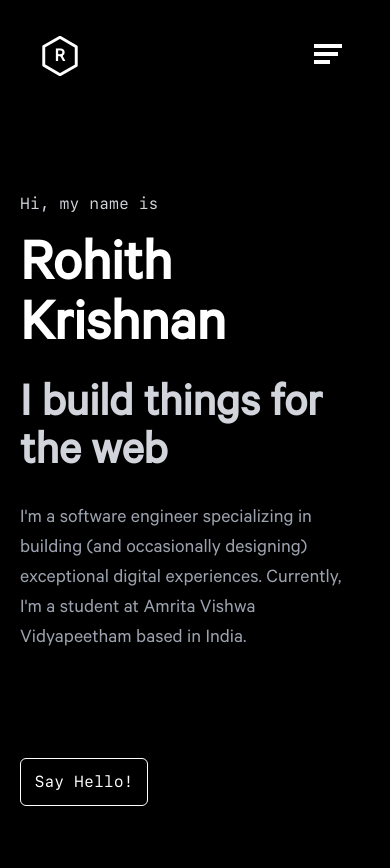
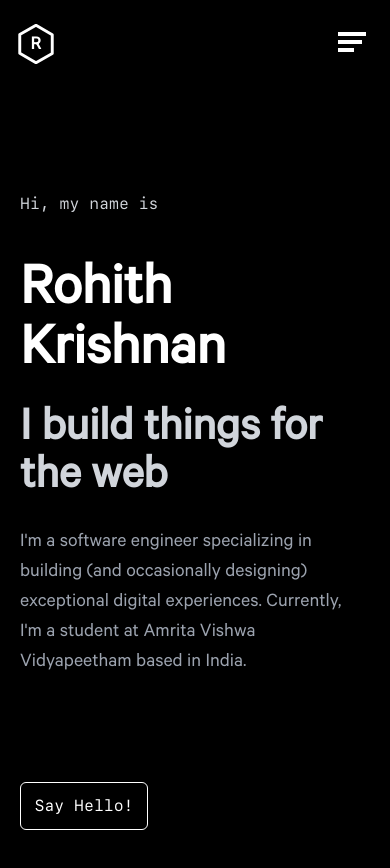
Before and after one commit to Rohithk2003/portfolio, a Next.js app: page / in a window 390 px wide. Shown: the top 868 px of the page. Built offline with nearby package versions, Linux system fonts and the light colour scheme; what tailwindcss-animated would draw is missing.

Commit message:
fixed navbar button placement and added function hide sidebar on overlay click

```diff
--- a/components/main.js
+++ b/components/main.js
@@ -16,7 +16,9 @@ export default function Main() {
 			id={"home"}
 			className={`home pop-up md:animate-9 animate-2 flex bg-black flex-wrap  flex-col w-full h-dvh xs:gap-3 gap-6 md:gap-15! lg:gap-12  md:pl-44 sm:pl-14 pl-5 md:p-20 sm:p-14 p-5 xs:pt-0 pt-20  pr-2 `}
 		>
-			<div className={`md:h-3 h-6 w-full text-gray-300 ${sf.className}`}>
+			<div
+				className={`md:h-3 md:mb-0 mb-6 h-6 w-full text-gray-300 ${sf.className}`}
+			>
 				Hi, my name is
 			</div>
 			<div
--- a/components/navbar.js
+++ b/components/navbar.js
@@ -54,7 +54,7 @@ export default function Navbar() {
 	return (
 		<div className="w-[100vw]! overflow-hidden">
 			<nav
-				className={`flex w-[100vw] h-28 z-[500] justify-between px-10 bg-black text-white relative items-center`}
+				className={`flex w-[100vw] h-28 z-[500] justify-between md:px-10 px-4 md:pb-0 pb-6 bg-black text-white relative items-center`}
 			>
 				<div className="w-1/6 h-28 flex  justify-start items-center pop-up animate-1">
 					<div className={"w-10 h-10  "}>
@@ -120,7 +120,7 @@ export default function Navbar() {
 					</div>
 				</div>
 				<div
-					className={`md:hidden z-[1000]! flex  align-middle w-full top-5 right-5 mr-2 justify-end m-auto `}
+					className={`md:hidden z-[1000]! flex  align-middle w-full top-0 right-0 mr-2 justify-end m-auto `}
 				>
 					<div
 						className={" grid ml-2 grid-rows-3w z-[999]!"}
@@ -144,7 +144,10 @@ export default function Navbar() {
 					</div>
 				</div>
 			</nav>
-			<div className={`${topBarVisible ? "overlay" : ""}`}></div>
+			<div
+				onClick={handleHamButtonClick}
+				className={`${topBarVisible ? "overlay" : ""} md:hidden block`}
+			></div>
 			<div
 				className={`top-0 right-0 md:hidden block fixed transition-all w-56 duration-300 ease-in-out h-[100vh] bg-black text-white z-[998] ${
 					topBarVisible ? "left-0" : "left-[-100%]"
```
